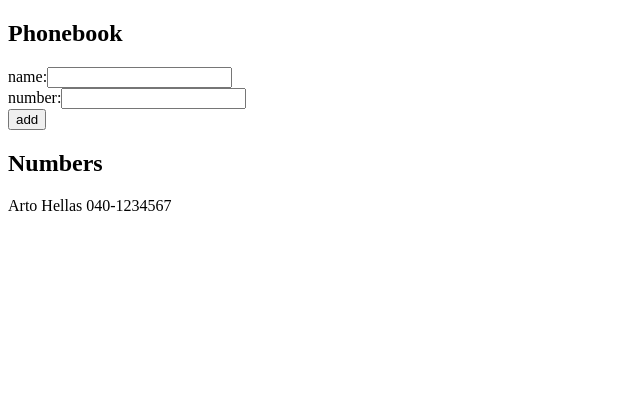
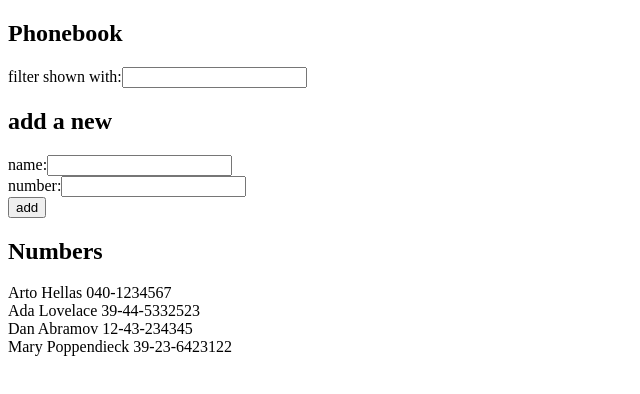
Before and after one commit to GuillermoC93/fullstackopen_part2, a React (Create React App) app in the folder phonebook/: page / in a window 1280 px wide. Shown: the top 394 px of the page, without its empty margins (0-640 px from the left). Built offline with nearby package versions, Linux system fonts and the light colour scheme.

Commit message:
finished exercises 2.9 and 2.10

```diff
--- a/phonebook/src/App.js
+++ b/phonebook/src/App.js
@@ -1,17 +1,19 @@
 import React, { useState } from 'react'
-
-const Person = ({ name, number }) => {
-  return (
-    <div>{name} {number}</div>
-  )
-}
+import Person from './components/Person'
+import PersonForm from './components/PersonForm'
+import Search from './components/Search'
 
 const App = () => {
   const [ persons, setPersons ] = useState([
-    { name: 'Arto Hellas', number: '040-1234567' }
+    { name: 'Arto Hellas', number: '040-1234567' },
+    { name: 'Ada Lovelace', number: '39-44-5332523' },
+    { name: 'Dan Abramov', number: '12-43-234345' },
+    { name: 'Mary Poppendieck', number: '39-23-6423122' }
   ])
   const [newName, setNewName ] = useState('')
   const [newNumber, setNewNumber ] = useState('')
+  const [filter, setFilter] = useState('')
+  const [filtered, setFiltered] = useState([])
 
   const addName = (event) => {
     event.preventDefault()
@@ -39,28 +41,25 @@ const App = () => {
     setNewNumber(event.target.value)
   }
 
+  const handleFilterChange = (event) => {
+    console.log(event.target.value)
+    setFilter(event.target.value)
+
+    if(event.target.value === '') {
+      setFiltered([])
+      return
+    }
+
+    const copy = [...persons]
+    setFiltered(copy.filter(person => person.name.toLowerCase().includes(event.target.value.toLowerCase())))
+  }
+
   return (
     <div>
       <h2>Phonebook</h2>
-      <form onSubmit={addName}>
-        <div>
-          name:
-          <input
-            value={newName}
-            onChange={handleNameChange}
-          />
-        </div>
-        <div>
-          number:
-          <input
-            value={newNumber}
-            onChange={handleNumberChange}
-          />
-        </div>
-        <div>
-          <button type="submit">add</button>
-        </div>
-      </form>
+      <Search filtered={filtered} filter={filter} handleFilterChange={handleFilterChange} />
+      <h2>add a new</h2>
+      <PersonForm addName={addName} newName={newName} handleNameChange={handleNameChange} newNumber={newNumber} handleNumberChange={handleNumberChange} />
       <h2>Numbers</h2>
       <div>
         {persons.map(person =>
--- /dev/null
+++ b/phonebook/src/components/Person.js
@@ -0,0 +1,9 @@
+import React from 'react'
+
+const Person = ({ name, number }) => {
+  return (
+    <div>{name} {number}</div>
+  )
+}
+
+export default Person
--- /dev/null
+++ b/phonebook/src/components/PersonForm.js
@@ -0,0 +1,27 @@
+import React from 'react'
+
+const PersonForm = (props) => {
+  return (
+    <form onSubmit={props.addName}>
+        <div>
+          name:
+          <input
+            value={props.newName}
+            onChange={props.handleNameChange}
+          />
+        </div>
+        <div>
+          number:
+          <input
+            value={props.newNumber}
+            onChange={props.handleNumberChange}
+          />
+        </div>
+        <div>
+          <button type="submit">add</button>
+        </div>
+      </form>
+  )
+}
+
+export default PersonForm
--- /dev/null
+++ b/phonebook/src/components/Search.js
@@ -0,0 +1,21 @@
+import React from 'react'
+import Person from './Person'
+
+const Search = (props) => {
+  return (
+    <form>
+      <div>
+        filter shown with:
+          <input
+            value={props.filter}
+            onChange={props.handleFilterChange}
+          />
+          <ul>
+            {props.filtered.map(person => <li key={person.name}><Person name={person.name} number={person.number}/></li>)}
+          </ul>
+      </div>
+    </form>
+  )
+}
+
+export default Search
```
